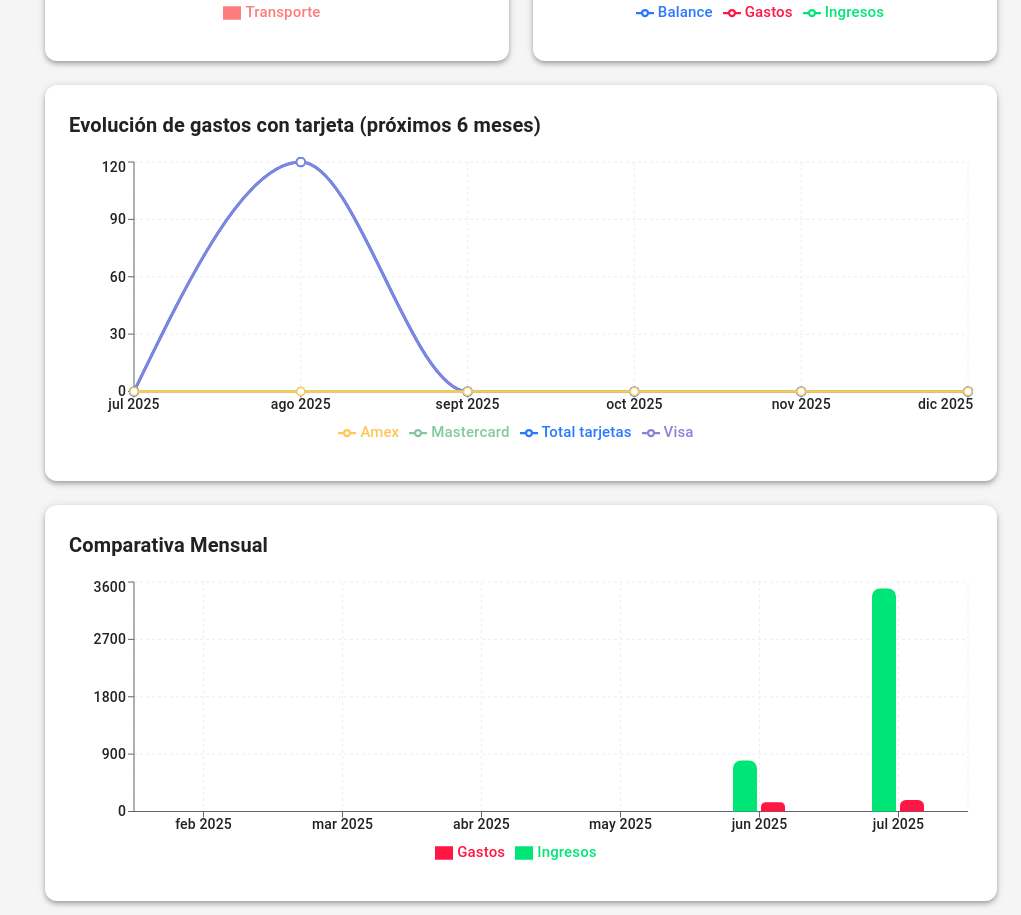
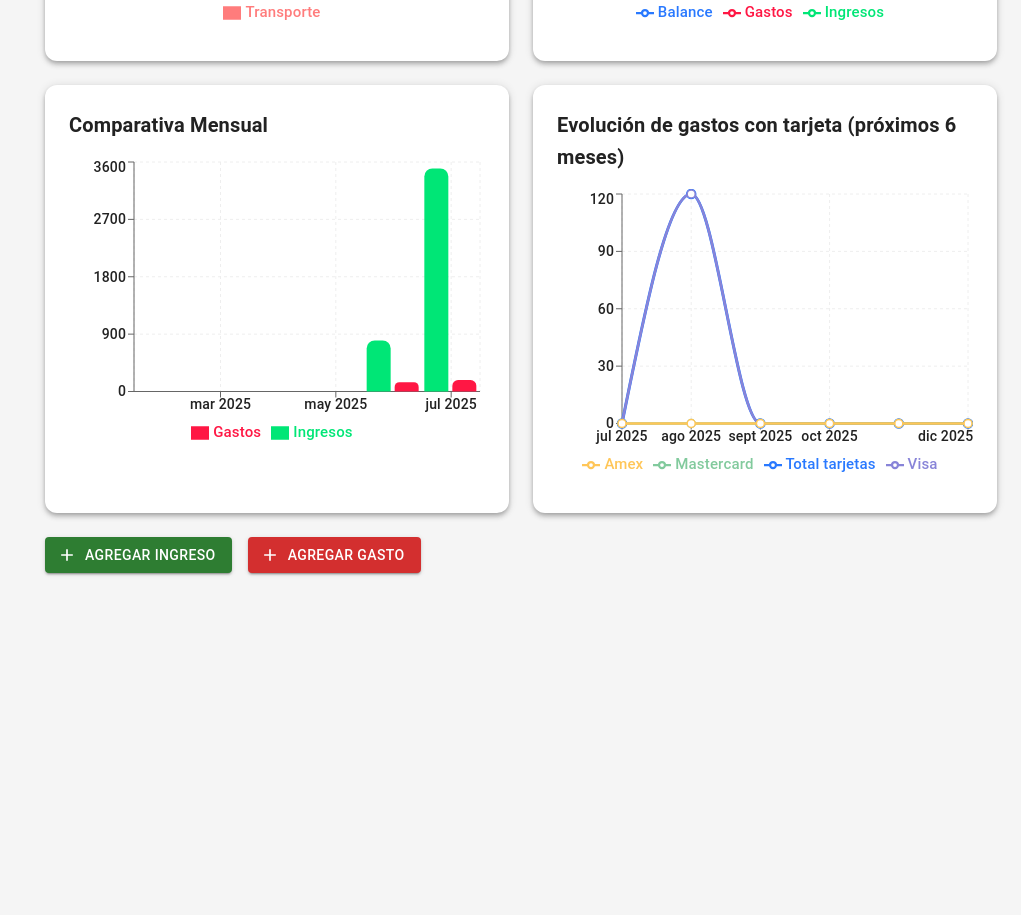
Before and after one commit to Lalo6174/Gastos, a React (Vite) app: page / in a window 1280 px wide. Shown: the part 917-1832 px from the top of the page, without its empty margins (259-1280 px from the left). After the commit the page ends 1522 px from the top, so only its background shows below. Built offline with nearby package versions, Linux system fonts and the light colour scheme.

Commit message:
Dashboard: gráficos de evolución de tarjeta y comparativa mensual ahora lado a lado

```diff
--- a/src/App.tsx
+++ b/src/App.tsx
@@ -594,8 +594,31 @@ function AppContent() {
               </Paper>
             </Box>
 
+            {/* Gráficos de evolución de gastos con tarjeta y comparativa mensual, lado a lado */}
+            <Box display="flex" flexDirection={{ xs: 'column', md: 'row' }} gap={3}>
+              {/* Gráfico de Barras Comparativo */}
+              <Paper sx={{ p: 3, bgcolor: '#fff', boxShadow: 4, borderRadius: 3, flex: 1, minWidth: 0 }}>
+                <Typography variant="h6" gutterBottom sx={{ color: '#222', fontWeight: 700, mb: 2 }}>
+                  Comparativa Mensual
+                </Typography>
+                <ResponsiveContainer width="100%" height={300}>
+                  <RechartsBarChart data={ultimosSeisMeses}>
+                    <CartesianGrid strokeDasharray="3 3" stroke="#eee" />
+                    <XAxis dataKey="mes" tick={{ fontWeight: 500, fontSize: 14, fill: '#222' }} />
+                    <YAxis tick={{ fontWeight: 500, fontSize: 14, fill: '#222' }} />
+                    <Tooltip
+                      contentStyle={{ background: '#fff', border: '1px solid #ddd', borderRadius: 8, fontWeight: 500, fontSize: 14, color: '#222' }}
+                      itemStyle={{ fontWeight: 500, fontSize: 14, color: '#222' }}
+                      formatter={(value, name) => [`$${value}`, name === 'gastos' ? 'Gastos' : 'Ingresos']}
+                    />
+                    <Legend wrapperStyle={{ fontSize: 15, fontWeight: 500, color: '#222', paddingBottom: 8 }} iconSize={18} />
+                    <Bar dataKey="ingresos" fill="#00e676" name="Ingresos" barSize={24} radius={[8,8,0,0]} />
+                    <Bar dataKey="gastos" fill="#ff1744" name="Gastos" barSize={24} radius={[8,8,0,0]} />
+                  </RechartsBarChart>
+                </ResponsiveContainer>
+              </Paper>
               {/* Gráfico de evolución de gastos con tarjeta (próximos 6 meses) */}
-            <Paper sx={{ p: 3, bgcolor: '#fff', boxShadow: 4, borderRadius: 3 }}>
+              <Paper sx={{ p: 3, bgcolor: '#fff', boxShadow: 4, borderRadius: 3, flex: 1, minWidth: 0 }}>
                 <Typography variant="h6" gutterBottom sx={{ color: '#222', fontWeight: 700, mb: 2 }}>
                   Evolución de gastos con tarjeta (próximos 6 meses)
                 </Typography>
@@ -612,7 +635,7 @@ function AppContent() {
                         .reduce((sum, t) => sum + t.monto, 0);
                       // Por cada tarjeta
                       const porTarjeta: { [key: string]: number } = {};
-                    tarjetasPersonalizadas.forEach((tarj, idx) => {
+                      tarjetasPersonalizadas.forEach((tarj) => {
                         porTarjeta[tarj] = transacciones
                           .filter(t => t.tipo === 'gasto' && t.tarjeta === tarj && new Date(t.fecha).getFullYear() === fecha.getFullYear() && new Date(t.fecha).getMonth() === fecha.getMonth())
                           .reduce((sum, t) => sum + t.monto, 0);
@@ -656,28 +679,7 @@ function AppContent() {
                   </LineChart>
                 </ResponsiveContainer>
               </Paper>
-
-            {/* Gráfico de Barras Comparativo */}
-            <Paper sx={{ p: 3, bgcolor: '#fff', boxShadow: 4, borderRadius: 3 }}>
-              <Typography variant="h6" gutterBottom sx={{ color: '#222', fontWeight: 700, mb: 2 }}>
-                Comparativa Mensual
-              </Typography>
-              <ResponsiveContainer width="100%" height={300}>
-                <RechartsBarChart data={ultimosSeisMeses}>
-                  <CartesianGrid strokeDasharray="3 3" stroke="#eee" />
-                  <XAxis dataKey="mes" tick={{ fontWeight: 500, fontSize: 14, fill: '#222' }} />
-                  <YAxis tick={{ fontWeight: 500, fontSize: 14, fill: '#222' }} />
-                  <Tooltip
-                    contentStyle={{ background: '#fff', border: '1px solid #ddd', borderRadius: 8, fontWeight: 500, fontSize: 14, color: '#222' }}
-                    itemStyle={{ fontWeight: 500, fontSize: 14, color: '#222' }}
-                    formatter={(value, name) => [`$${value}`, name === 'gastos' ? 'Gastos' : 'Ingresos']}
-                  />
-                  <Legend wrapperStyle={{ fontSize: 15, fontWeight: 500, color: '#222', paddingBottom: 8 }} iconSize={18} />
-                  <Bar dataKey="ingresos" fill="#00e676" name="Ingresos" barSize={24} radius={[8,8,0,0]} />
-                  <Bar dataKey="gastos" fill="#ff1744" name="Gastos" barSize={24} radius={[8,8,0,0]} />
-                </RechartsBarChart>
-              </ResponsiveContainer>
-            </Paper>
+            </Box>
           </Box>
 
           <Box display="flex" gap={2} mt={3}>
```
Lines whose indentation alone changed are shown as unchanged.
